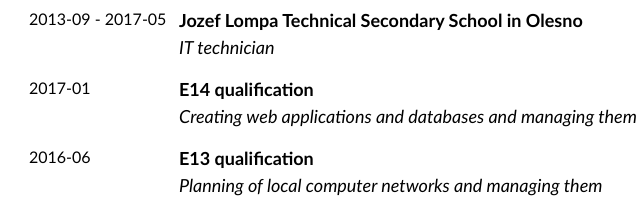
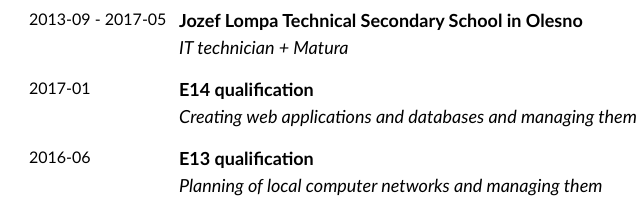
Before and after one commit to gimows/cvpl, a plain HTML site: page index.html in a window 1280 px wide. Shown: the part 529-730 px from the top of the page, 111-751 px from the left. Drawn offline with Linux system fonts and the light colour scheme.

Commit message:
Update index.html

```diff
--- a/index.html
+++ b/index.html
@@ -149,7 +149,7 @@
 				<hr>
 
 				<div class="date">2013-09 - 2017-05</div>
-				<div class="text"><b>Jozef Lompa Technical Secondary School in Olesno</b></br><i>IT technician</i></div>
+				<div class="text"><b>Jozef Lompa Technical Secondary School in Olesno</b></br><i>IT technician + Matura</i></div>
 				<div class="cl"></div>
 				<div class="date">2017-01</div>
 				<div class="text"><b>E14 qualification</b></br><i>Creating web applications and databases and managing them</i></div>
```
